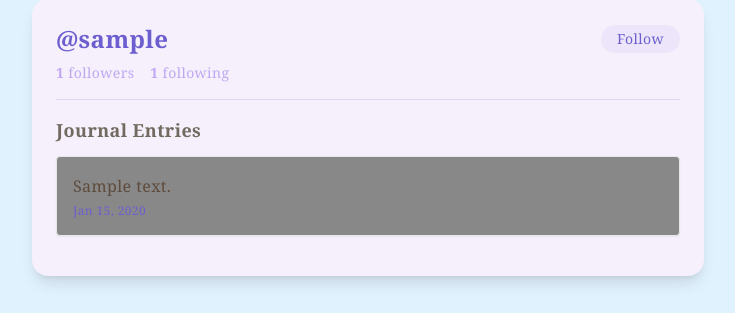
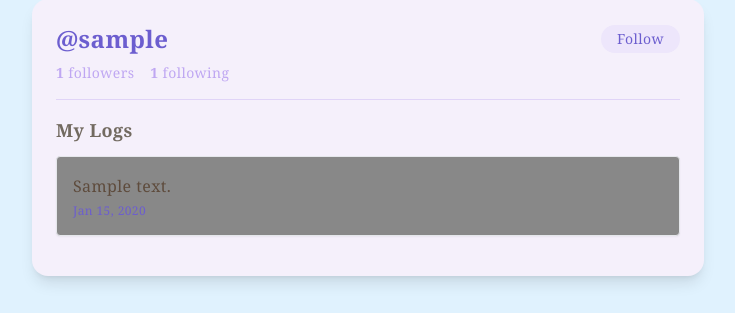
Before and after one commit to sok610/soundlog, a Django app: a page that uses journal/templates/journal/profile.html in a window 1280 px wide. Shown: the part 126-439 px from the top of the page, without its empty margins (272-1007 px from the left). Run offline with Django 4.2, Linux system fonts and the light colour scheme; tables that the repository leaves empty hold one stand-in row (values such as "Sample post"); some libraries are stand-ins or nearby versions.

Commit message:
Changed a label for Journal Entries

```diff
--- a/journal/templates/journal/profile.html
+++ b/journal/templates/journal/profile.html
@@ -36,7 +36,7 @@
 
   <!-- Journal Entry List -->
   <div>
-    <h3 class="text-lg font-bold mb-3 text-[#726a60]">Journal Entries</h3>
+    <h3 class="text-lg font-bold mb-3 text-[#726a60]">My Logs</h3>
     {% for entry in entries %}
       <div class="mb-4 p-4 rounded shadow-sm border
            {% if entry.emotions.all %}
```
